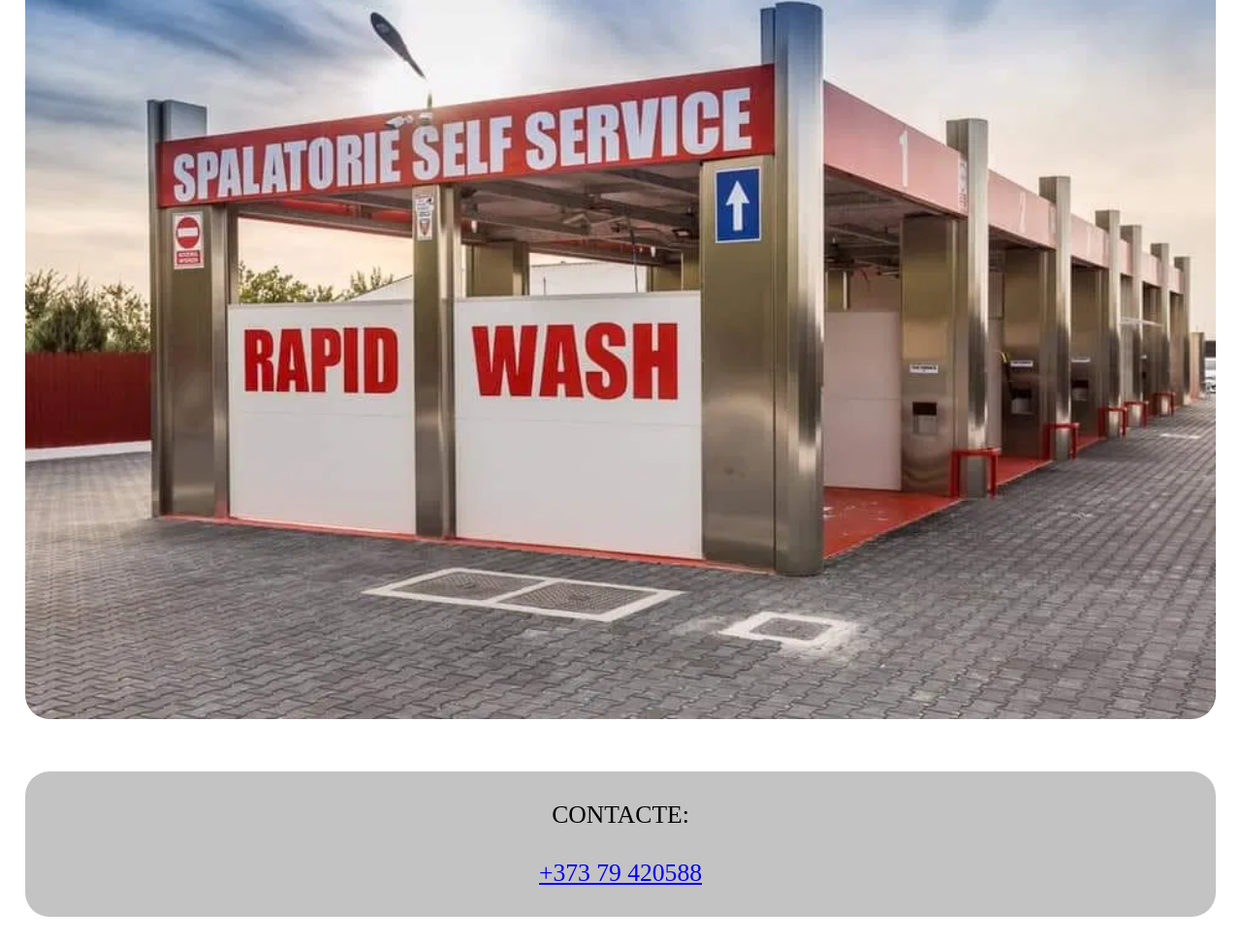
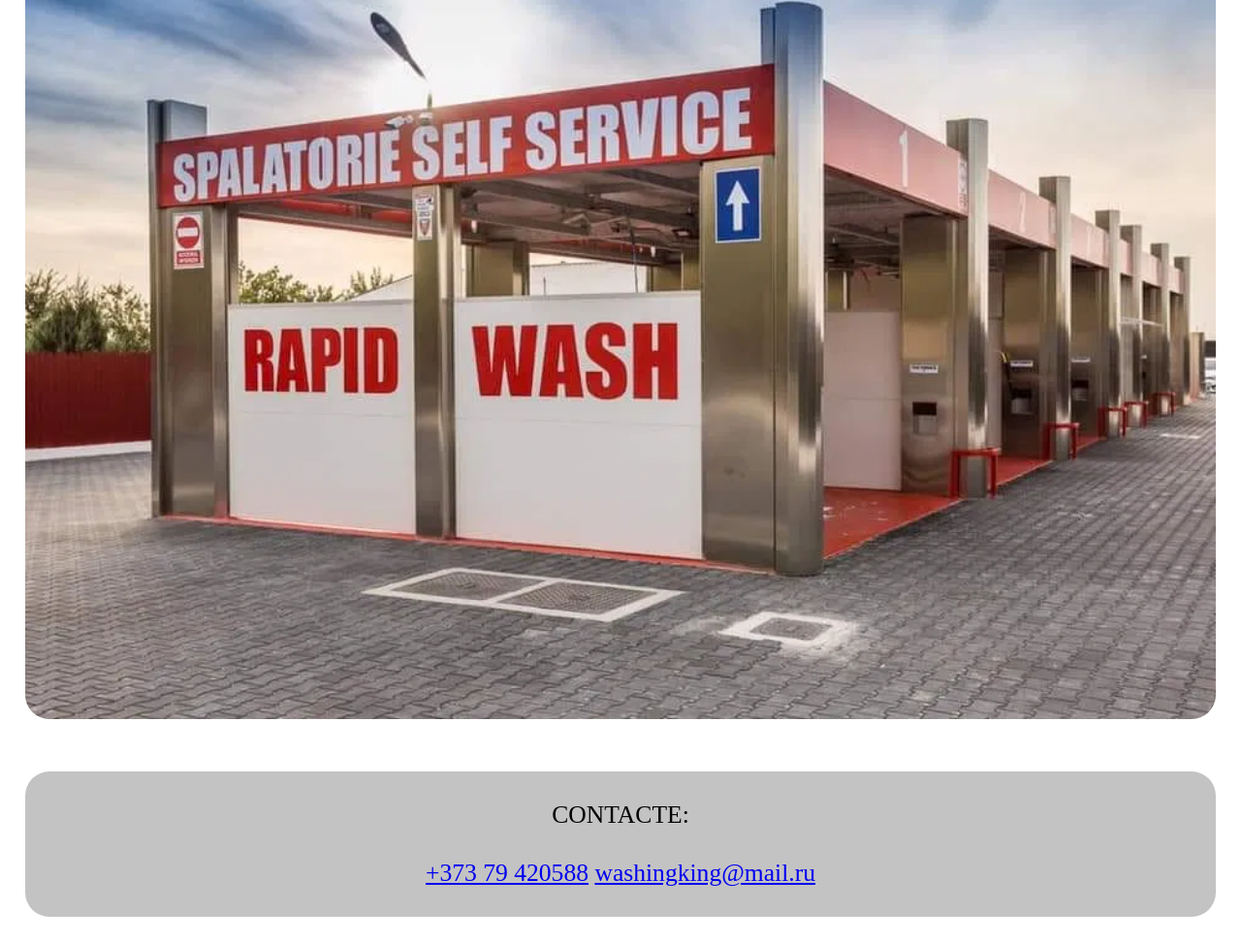
Before and after one commit to orientmd/self-service, a plain HTML site: page index.html in a window 1280 px wide. Shown: the part 7621-8593 px from the top of the page at 97% size. Drawn offline with Linux system fonts and the light colour scheme.

Commit message:
Update index.html

```diff
--- a/index.html
+++ b/index.html
@@ -143,6 +143,7 @@
             <center>
             CONTACTE:<br><br>
             <a href="tel:+37379420588" >+373 79 420588</a>
+                <a href="mail:washingking@mail.ru" >washingking@mail.ru</a>
         </center>
         <br>
         </div>
```
